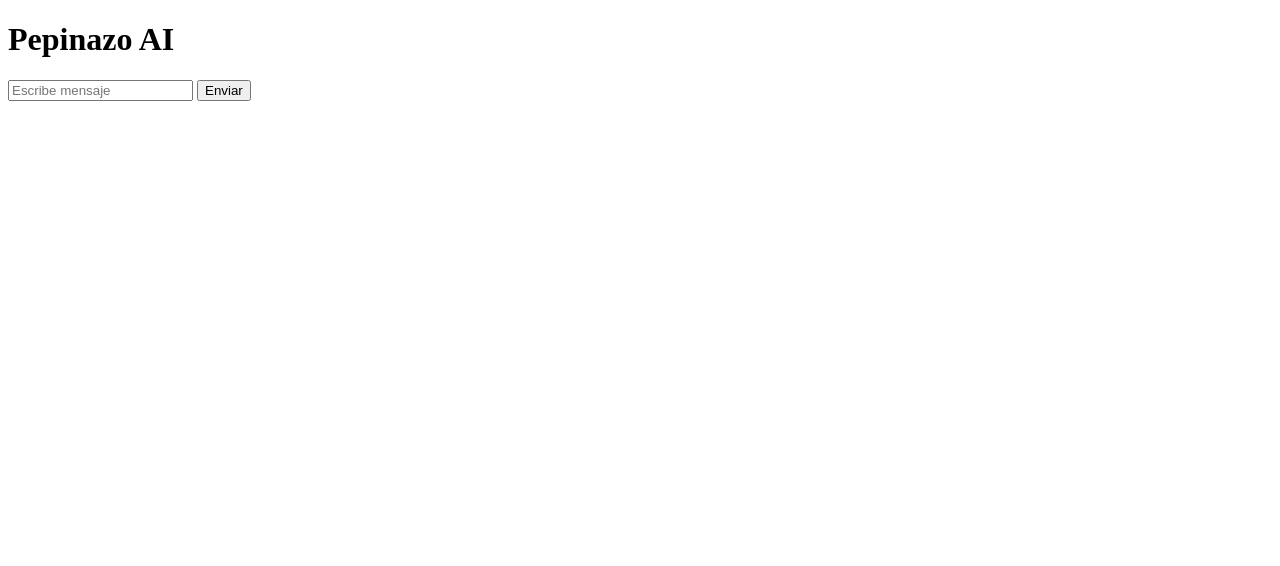
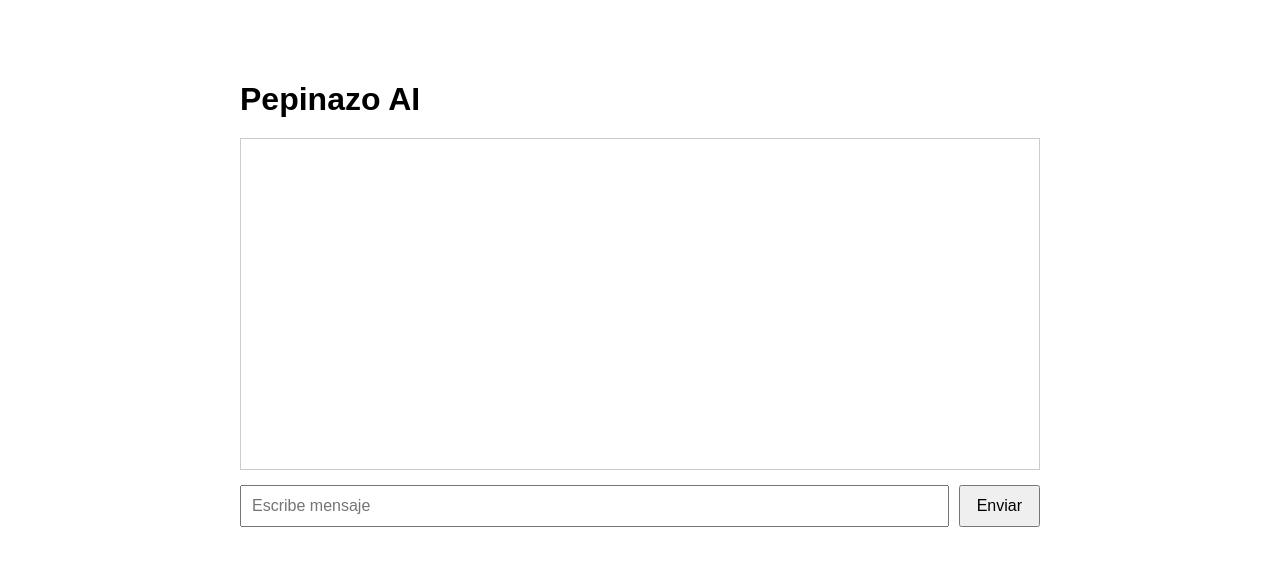
Before and after one commit to diosses7/pepinazo-ai, a website: page public/index.html in a window 1280 px wide. Both pictures are taken after a click on the button "Enviar". Drawn offline with Linux system fonts and the light colour scheme; no server answers.

Commit message:
Update index.html

```diff
--- a/public/index.html
+++ b/public/index.html
@@ -1,28 +1,124 @@
 <!DOCTYPE html>
 
-<html>
+<html lang="es">
 
 <head>
 
+  <meta charset="UTF-8" />
+
+  <meta name="viewport" content="width=device-width, initial-scale=1.0" />
+
   <title>Pepinazo AI</title>
+
+  <style>
+
+    body {
+
+      font-family: Arial, sans-serif;
+
+      max-width: 800px;
+
+      margin: 40px auto;
+
+      padding: 20px;
+
+    }
+
+
+
+    h1 {
+
+      margin-bottom: 20px;
+
+    }
+
+
+
+    #chat {
+
+      border: 1px solid #ccc;
+
+      padding: 15px;
+
+      min-height: 300px;
+
+      margin-bottom: 15px;
+
+      white-space: pre-wrap;
+
+    }
+
+
+
+    .fila {
+
+      display: flex;
+
+      gap: 10px;
+
+    }
+
+
+
+    input {
+
+      flex: 1;
+
+      padding: 10px;
+
+      font-size: 16px;
+
+    }
+
+
+
+    button {
+
+      padding: 10px 16px;
+
+      font-size: 16px;
+
+      cursor: pointer;
+
+    }
+
+
+
+    .user {
+
+      margin-bottom: 12px;
+
+    }
+
+
+
+    .bot {
+
+      margin-bottom: 20px;
+
+    }
+
+  </style>
 
 </head>
 
 <body>
 
-
-
   <h1>Pepinazo AI</h1>
 
 
 
-<input id="msg" placeholder="Escribe mensaje">
+  <div id="chat"></div>
+
+
+
+  <div class="fila">
+
+    <input id="msg" placeholder="Escribe mensaje" />
 
     <button onclick="enviar()">Enviar</button>
 
-
-
-<pre id="res"></pre>
+  </div>
 
 
 
@@ -30,9 +126,25 @@
 
     async function enviar() {
 
-  const message = document.getElementById("msg").value;
+      const input = document.getElementById("msg");
+
+      const chat = document.getElementById("chat");
+
+      const message = input.value.trim();
 
 
+
+      if (!message) return;
+
+
+
+      chat.innerHTML += `<div class="user"><strong>Tú:</strong> ${message}</div>`;
+
+      input.value = "";
+
+
+
+      try {
 
         const r = await fetch("/chat", {
 
@@ -44,13 +156,7 @@ async function enviar() {
 
           },
 
-    body: JSON.stringify({
-
-      message: message,
-
-      provider: "openai"
-
-    })
+          body: JSON.stringify({ message })
 
         });
 
@@ -60,16 +166,20 @@ async function enviar() {
 
 
 
-  document.getElementById("res").textContent =
+        chat.innerHTML += `<div class="bot"><strong>Pepinazo:</strong> ${data.reply || "Sin respuesta"}</div>`;
 
-    data.reply || JSON.stringify(data);
+        chat.scrollTop = chat.scrollHeight;
+
+      } catch (error) {
+
+        chat.innerHTML += `<div class="bot"><strong>Error:</strong> No se pudo conectar con el servidor.</div>`;
+
+      }
 
     }
 
   </script>
 
-
-
 </body>
 
 </html>
```
Lines whose indentation alone changed are shown as unchanged.
